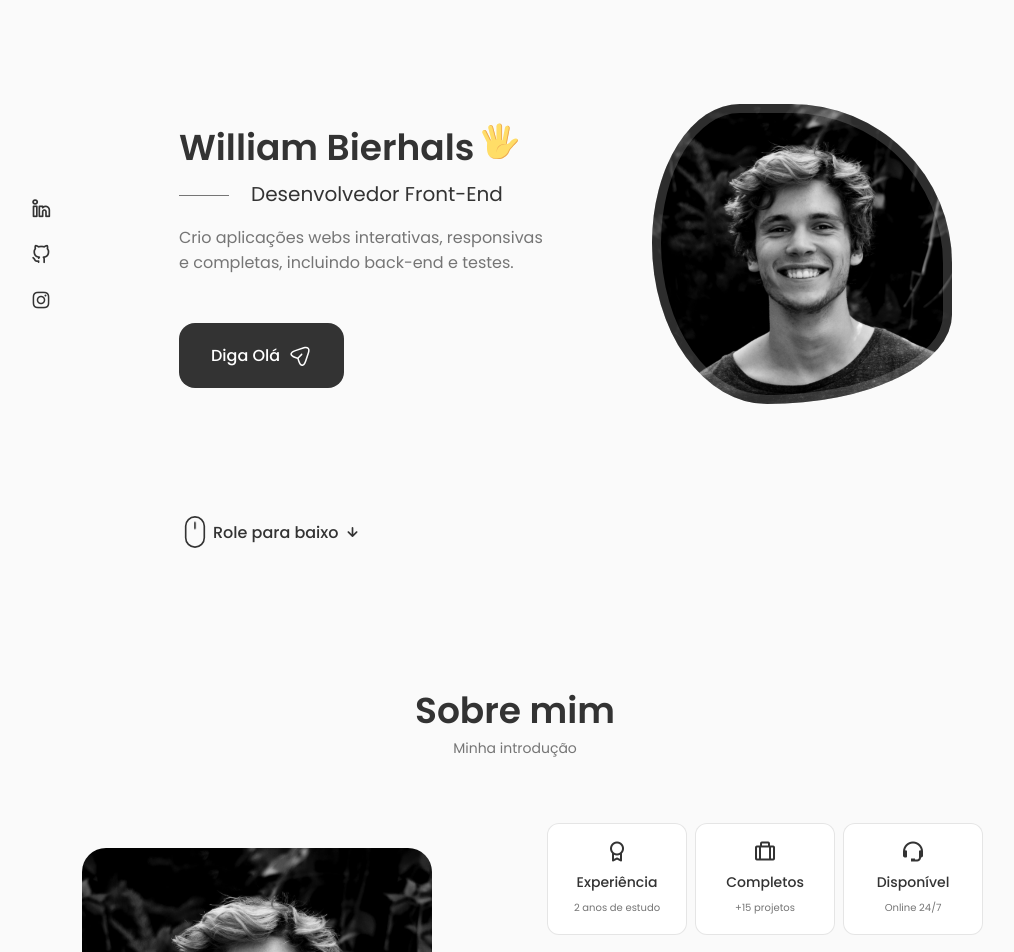
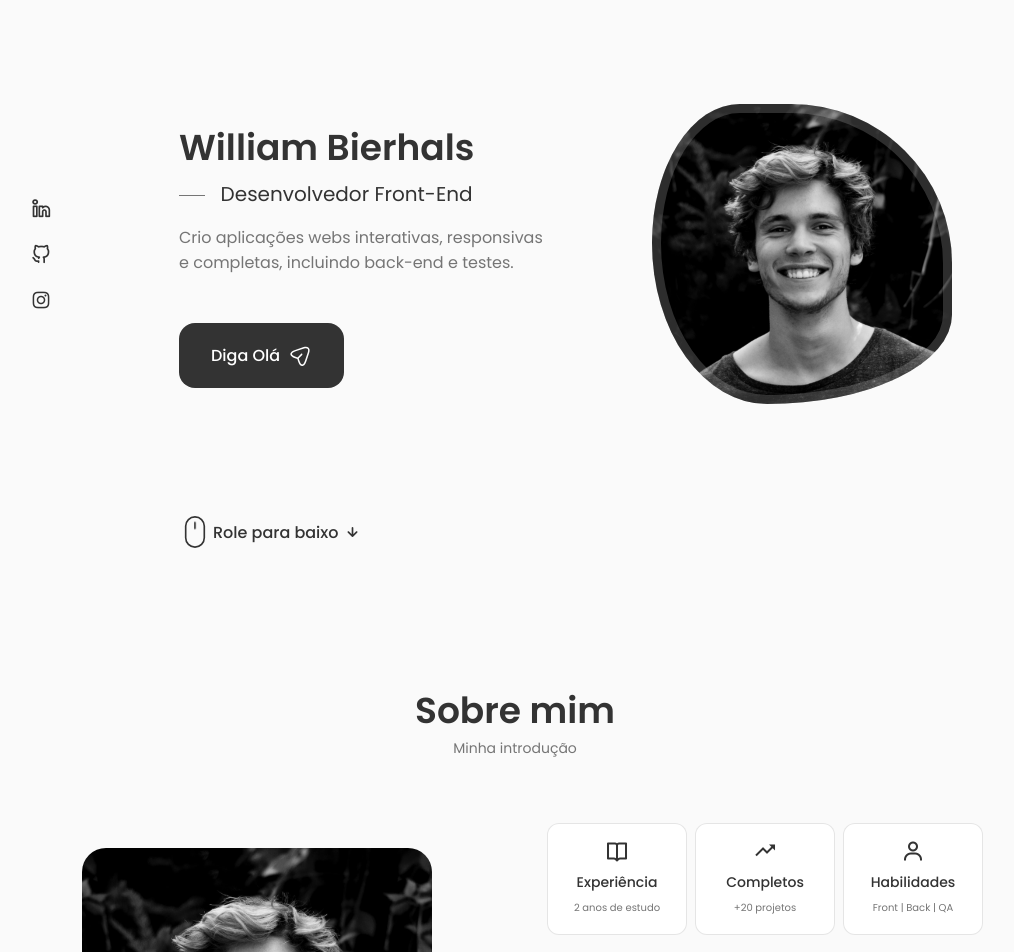
Before and after one commit to will1Zera/bierhals, a React (Create React App) app: page / in a window 1280 px wide. Shown: the part 80-1032 px from the top of the page, without its empty margins (125-1139 px from the left). Built offline with nearby package versions, Linux system fonts and the light colour scheme.

Commit message:
:recycle: Adjusting details of some components

```diff
--- a/src/components/about/Info.jsx
+++ b/src/components/about/Info.jsx
@@ -4,21 +4,21 @@ const Info = () => {
   return (
     <div className="about__info grid">
         <div className="about__box">
-            <i class='bx bx-award about__icon'></i>
+            <i class='bx bx-book-open about__icon'></i>
             <h3 className="about__title">Experiência</h3>
             <span className="about__subtitle">2 anos de estudo</span>
         </div>
 
         <div className="about__box">
-            <i class='bx bx-briefcase-alt about__icon'></i>
+            <i class='bx bx-trending-up about__icon'></i>
             <h3 className="about__title">Completos</h3>
-            <span className="about__subtitle">+15 projetos</span>
+            <span className="about__subtitle">+20 projetos</span>
         </div>
 
         <div className="about__box">
-            <i class='bx bx-support about__icon'></i>
-            <h3 className="about__title">Disponível</h3>
-            <span className="about__subtitle">Online 24/7</span>
+            <i class='bx bx-user about__icon'></i>
+            <h3 className="about__title">Habilidades</h3>
+            <span className="about__subtitle">Front | Back | QA</span>
         </div>
     </div>
   );
--- a/src/components/home/Data.jsx
+++ b/src/components/home/Data.jsx
@@ -3,58 +3,7 @@ import React from 'react'
 const Data = () => {
   return (
     <div className="home__data">
-        <h1 className="home__title">
-            William Bierhals
-            <svg
-                  width="36"
-                  height="36"
-                  viewBox="0 0 48 48"
-                  fill="none"
-                  xmlns="http://www.w3.org/2000/svg"
-                  class="home__hand"
-                >
-                  <path
-                    d="M25.4995 32.0305L31.3495 33.1555L36.1495 8.48051C36.4495 6.83051 35.3995 5.18051 33.8245 4.88051C32.1745 4.58051 30.5995 5.70551 30.2995 7.35551L25.4995 32.0305Z"
-                    fill="#FFDD67"
-                  ></path>
-                  <path
-                    d="M33.8996 4.88018C33.6746 4.80518 33.5246 4.80518 33.2996 4.80518C34.6496 5.33018 35.3996 6.75518 35.0996 8.25518L30.2996 32.9302L31.3496 33.1552L36.1496 8.48018C36.5246 6.75518 35.4746 5.18018 33.8996 4.88018Z"
-                    fill="#EBA352"
-                  ></path>
-                  <path
-                    d="M19.4995 32.7802H26.5495V5.55518C26.5495 3.53018 24.9745 1.80518 23.0245 1.80518C21.1495 1.80518 19.4995 3.45518 19.4995 5.55518V32.7802Z"
-                    fill="#FFDD67"
-                  ></path>
-                  <path
-                    d="M23.0995 1.80518C22.9495 1.80518 22.7245 1.80518 22.5745 1.88018C24.2995 2.18018 25.5745 3.68018 25.5745 5.55518V32.8552H26.6245V5.55518C26.6245 3.45518 25.0495 1.80518 23.0995 1.80518Z"
-                    fill="#EBA352"
-                  ></path>
-                  <path
-                    d="M15.7495 32.7054L21.7495 31.1304L15.2245 6.30541C14.7745 4.58041 13.0495 3.53041 11.3995 3.90541C9.74948 4.35541 8.77448 6.08041 9.22448 7.80541L15.7495 32.7054Z"
-                    fill="#FFDD67"
-                  ></path>
-                  <path
-                    d="M11.3995 3.90541L10.9495 4.13041C12.4495 4.05541 13.7995 5.03041 14.2495 6.60541L20.7745 31.4304L21.8245 31.1304L15.2245 6.30541C14.7745 4.58041 13.0495 3.53041 11.3995 3.90541Z"
-                    fill="#EBA352"
-                  ></path>
-                  <path
-                    d="M2.99937 10.355C1.57437 11.03 1.12437 12.83 1.87437 14.33L11.7744 34.055L16.7994 31.505L6.89937 11.78C6.14937 10.28 4.42437 9.68 2.99937 10.355Z"
-                    fill="#FFDD67"
-                  ></path>
-                  <path
-                    d="M2.99956 10.355C2.84956 10.43 2.69956 10.505 2.54956 10.655C3.82456 10.28 5.24956 10.955 5.92456 12.305L15.8246 32.03L16.7996 31.58L6.89956 11.78C6.14956 10.28 4.42456 9.68 2.99956 10.355Z"
-                    fill="#EBA352"
-                  ></path>
-                  <path
-                    d="M46.2744 22.2801C45.0744 19.9551 41.3244 20.1051 37.4994 24.3051C34.7994 27.2301 34.2744 28.2051 31.5744 28.1301V25.0551C31.5744 25.0551 25.7994 20.7801 14.3244 22.7301C14.3244 22.7301 7.79945 23.6301 7.79945 27.0801C7.79945 27.0801 6.67445 35.4051 8.99945 40.6551C12.4494 48.4551 30.1494 50.4801 35.6994 37.2051C36.8244 34.5801 39.0744 32.6301 41.0994 30.1551C43.4244 27.1551 47.5494 24.7551 46.2744 22.2801Z"
-                    fill="#FFDD67"
-                  ></path>
-                  <path
-                    d="M46.2745 22.28C46.0495 21.83 45.7495 21.53 45.3745 21.23C45.4495 21.305 45.5245 21.38 45.5245 21.53C46.7995 24.08 42.6745 26.405 40.1995 29.405C38.1745 31.88 35.9245 33.83 34.7995 36.455C29.9995 47.93 16.0495 47.93 10.1995 42.68C15.5245 48.68 30.5245 49.28 35.5495 37.205C36.6745 34.58 38.9245 32.63 40.9495 30.155C43.4245 27.155 47.5495 24.755 46.2745 22.28ZM32.3245 28.13C27.4495 26.33 18.7495 29.63 19.9495 38.405C19.9495 30.23 27.3745 28.205 31.4245 28.205C32.0245 28.13 32.3245 28.13 32.3245 28.13Z"
-                    fill="#EBA352"
-                  ></path>
-            </svg>
-        </h1>
+        <h1 className="home__title">William Bierhals</h1>
         <h3 className="home__subtitle">Desenvolvedor Front-End</h3>
         <p className="home__description">Crio aplicações webs interativas, responsivas e completas, incluindo back-end e testes.</p>
 
--- a/src/components/home/home.css
+++ b/src/components/home/home.css
@@ -29,16 +29,10 @@
     margin-bottom: var(--mb-0-25);
 }
 
-.home__hand{
-    width: 38px;
-    height: 38px;
-    margin-left: 0.4rem;
-}
-
 .home__subtitle{
     position: relative;
     font-size: var(--h3-font-size);
-    padding-left: 4.5rem;
+    padding-left: 2.6rem;
     font-weight: var(--font-normal);
     margin-bottom: var(--mb-1);
 }
@@ -46,7 +40,7 @@
 .home__subtitle::before{
     content: '';
     position: absolute;
-    width: 50px;
+    width: 26px;
     height: 1px;
     background-color: var(--text-color);
     left: 0;
--- a/src/components/skills/Backend.jsx
+++ b/src/components/skills/Backend.jsx
@@ -3,7 +3,7 @@ import React from 'react'
 const Backend = () => {
   return (
     <div className="skills__content">
-      <h3 className="skills__title">Back-End</h3>
+      <h3 className="skills__title">Back-End | QA</h3>
 
       <div className="skills__box">
         <div className="skills__group">
@@ -49,7 +49,7 @@ const Backend = () => {
             <i class='bx bx-badge-check'></i>
 
             <div>
-              <h3 className="skills__name">Node.js</h3>
+              <h3 className="skills__name">RestAssured</h3>
               <span className="skills__level"></span>
             </div>
           </div>
@@ -58,7 +58,7 @@ const Backend = () => {
             <i class='bx bx-badge-check'></i>
 
             <div>
-              <h3 className="skills__name">MongoDB</h3>
+              <h3 className="skills__name">Cypress</h3>
               <span className="skills__level"></span>
             </div>
           </div>
```
